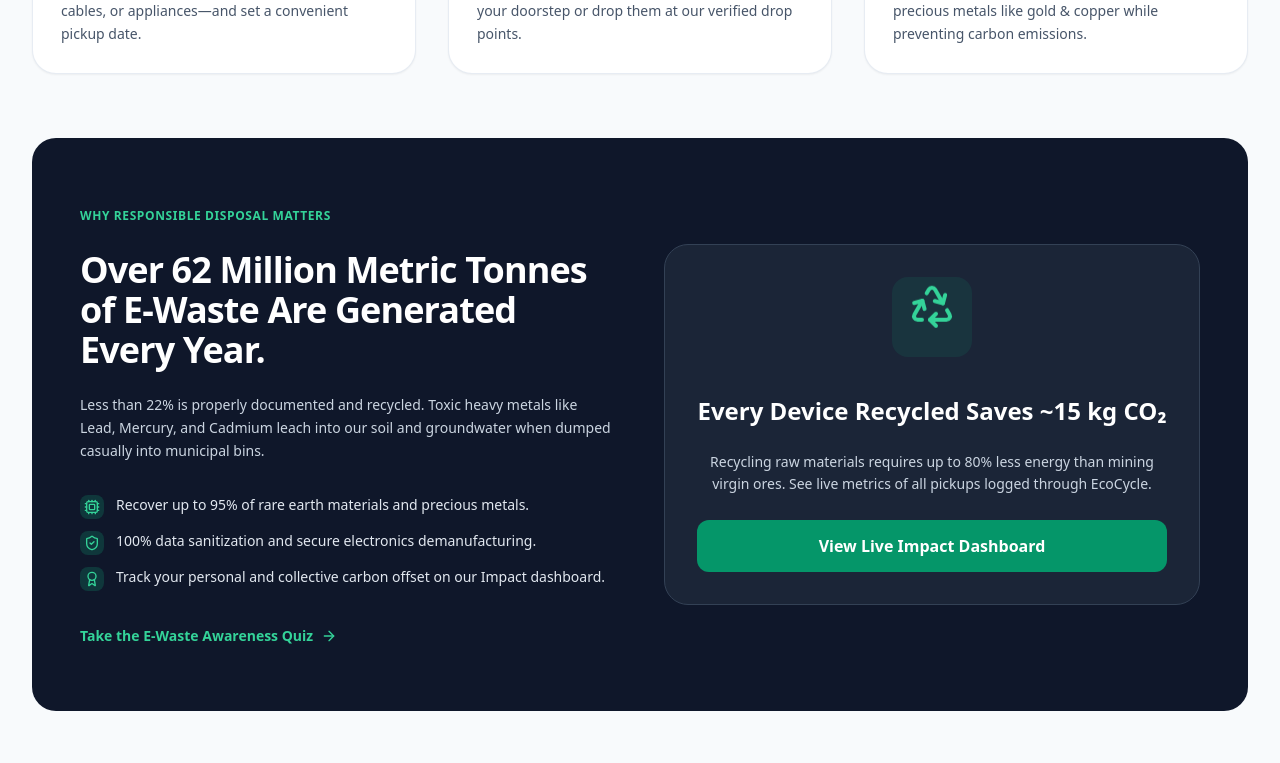
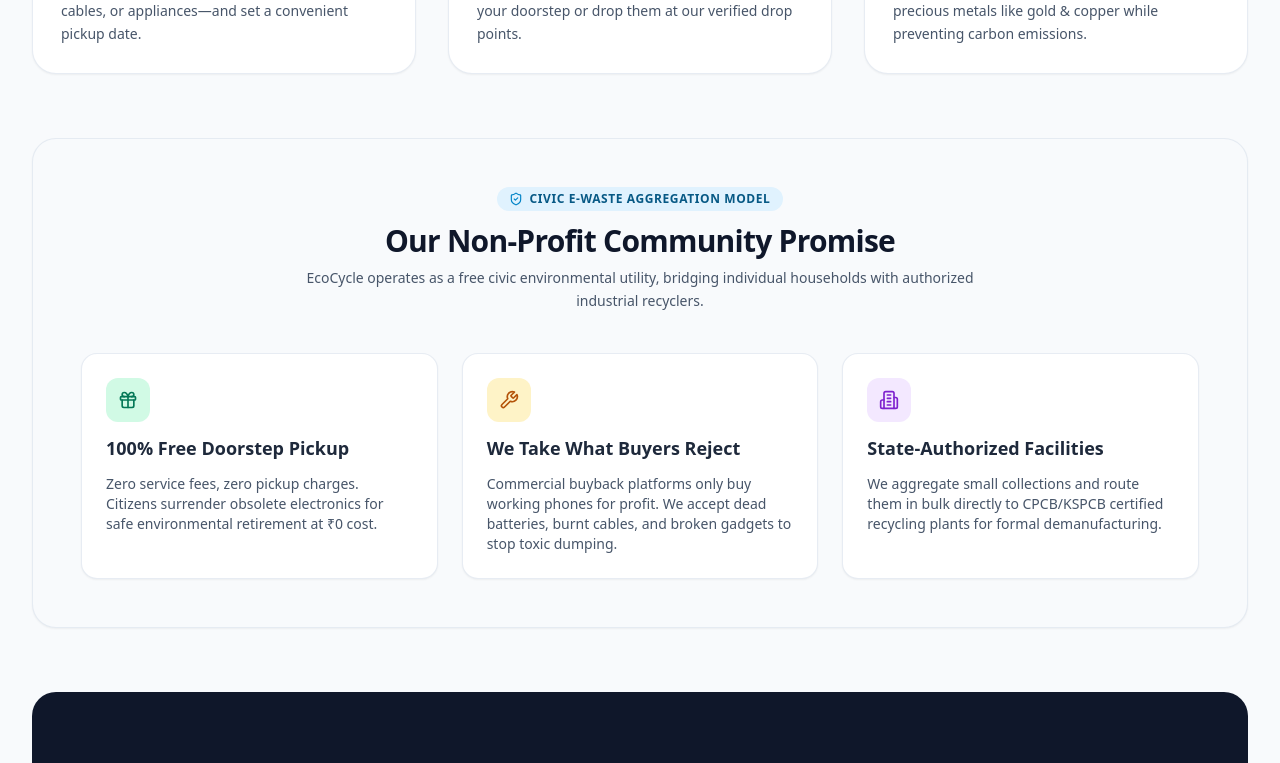
Before and after one commit to chandan-bk/ecocycle, a React (Vite) app: page / in a window 1280 px wide. Shown: the part 960-1723 px from the top of the page. Built offline with nearby package versions, Linux system fonts and the light colour scheme; no server answers.

Commit message:
docs & ui: articulate civic non-profit aggregation model and zero-cost disposal mission

```diff
--- a/src/pages/Awareness.jsx
+++ b/src/pages/Awareness.jsx
@@ -258,6 +258,26 @@
         </div>
       </div>
 
+      {/* Non-Profit Civic Model Clarification */}
+      <div className="bg-slate-50 border-l-4 border-emerald-600 rounded-3xl p-6 sm:p-8 shadow-sm">
+        <div className="flex flex-col sm:flex-row gap-5 items-start">
+          <div className="p-3 bg-emerald-100 text-emerald-800 rounded-2xl shrink-0">
+            <HelpCircle className="w-6 h-6 text-emerald-700" />
+          </div>
+          <div className="space-y-3">
+            <h3 className="text-xl font-bold text-slate-900">
+              FAQ: Why is EcoCycle a Non-Profit Service? Do I Get Paid For My E-Waste?
+            </h3>
+            <p className="text-sm text-slate-600 leading-relaxed">
+              <strong>No, EcoCycle does not purchase devices for cash.</strong> Commercial re-commerce websites (like Cashify or OLX) only buy working smartphones that they can resell for profit, leaving behind 80% of hazardous e-waste (burnt cables, smashed displays, swollen batteries, dead appliances).
+            </p>
+            <p className="text-sm text-slate-600 leading-relaxed">
+              <strong>EcoCycle operates on a civic utility / NGO aggregation model:</strong> Citizens surrender obsolete or broken devices for <strong>100% free</strong>, and we aggregate these small collections to deliver them in bulk to authorized formal dismantling plants (CPCB/KSPCB certified). This ensures dangerous heavy metals are chemically neutralized rather than poisoned into municipal water or burned in informal open-air scrap yards.
+            </p>
+          </div>
+        </div>
+      </div>
+
       {/* Section 3: Interactive 5-Question Quiz */}
       <div className="bg-white rounded-3xl border border-slate-200 p-6 sm:p-10 shadow-lg space-y-8">
 
--- a/src/pages/Home.jsx
+++ b/src/pages/Home.jsx
@@ -9,7 +9,11 @@
   Cpu,
   Award,
   ArrowRight,
-  CheckCircle2
+  CheckCircle2,
+  HeartHandshake,
+  Gift,
+  Wrench,
+  Building2
 } from 'lucide-react';
 
 /**
@@ -59,6 +63,9 @@
             <div className="pt-8 flex flex-wrap items-center justify-center gap-6 text-xs text-slate-500 font-medium">
               <span className="flex items-center gap-1.5">
                 <CheckCircle2 className="w-4 h-4 text-emerald-600" /> Free Doorstep Pickups
+              </span>
+              <span className="flex items-center gap-1.5">
+                <HeartHandshake className="w-4 h-4 text-emerald-600" /> Non-Profit Civic Mission
               </span>
               <span className="flex items-center gap-1.5">
                 <CheckCircle2 className="w-4 h-4 text-emerald-600" /> CPCB Certified Recyclers
@@ -113,6 +120,53 @@
             </p>
           </div>
 
+        </div>
+      </section>
+
+      {/* Non-Profit Civic Model Section */}
+      <section className="max-w-7xl mx-auto px-4 sm:px-6 lg:px-8">
+        <div className="bg-slate-50 border border-slate-200/80 rounded-3xl p-8 sm:p-12 shadow-sm">
+          <div className="text-center max-w-2xl mx-auto mb-10">
+            <span className="inline-flex items-center gap-1.5 px-3 py-1 rounded-full bg-sky-100 text-sky-800 text-xs font-bold uppercase tracking-wider mb-3">
+              <ShieldCheck className="w-3.5 h-3.5 text-sky-600" /> Civic E-Waste Aggregation Model
+            </span>
+            <h2 className="text-3xl font-extrabold text-slate-900 tracking-tight">Our Non-Profit Community Promise</h2>
+            <p className="text-slate-600 text-sm mt-2 leading-relaxed">
+              EcoCycle operates as a free civic environmental utility, bridging individual households with authorized industrial recyclers.
+            </p>
+          </div>
+
+          <div className="grid grid-cols-1 md:grid-cols-3 gap-6">
+            <div className="bg-white p-6 rounded-2xl border border-slate-200/80 shadow-sm space-y-3">
+              <div className="w-11 h-11 bg-emerald-100 text-emerald-800 rounded-xl flex items-center justify-center">
+                <Gift className="w-5 h-5 text-emerald-700" />
+              </div>
+              <h3 className="font-bold text-slate-800 text-lg">100% Free Doorstep Pickup</h3>
+              <p className="text-slate-600 text-xs sm:text-sm leading-relaxed">
+                Zero service fees, zero pickup charges. Citizens surrender obsolete electronics for safe environmental retirement at ₹0 cost.
+              </p>
+            </div>
+
+            <div className="bg-white p-6 rounded-2xl border border-slate-200/80 shadow-sm space-y-3">
+              <div className="w-11 h-11 bg-amber-100 text-amber-800 rounded-xl flex items-center justify-center">
+                <Wrench className="w-5 h-5 text-amber-700" />
+              </div>
+              <h3 className="font-bold text-slate-800 text-lg">We Take What Buyers Reject</h3>
+              <p className="text-slate-600 text-xs sm:text-sm leading-relaxed">
+                Commercial buyback platforms only buy working phones for profit. We accept dead batteries, burnt cables, and broken gadgets to stop toxic dumping.
+              </p>
+            </div>
+
+            <div className="bg-white p-6 rounded-2xl border border-slate-200/80 shadow-sm space-y-3">
+              <div className="w-11 h-11 bg-purple-100 text-purple-800 rounded-xl flex items-center justify-center">
+                <Building2 className="w-5 h-5 text-purple-700" />
+              </div>
+              <h3 className="font-bold text-slate-800 text-lg">State-Authorized Facilities</h3>
+              <p className="text-slate-600 text-xs sm:text-sm leading-relaxed">
+                We aggregate small collections and route them in bulk directly to CPCB/KSPCB certified recycling plants for formal demanufacturing.
+              </p>
+            </div>
+          </div>
         </div>
       </section>
 
--- a/src/pages/SchedulePickup.jsx
+++ b/src/pages/SchedulePickup.jsx
@@ -2,7 +2,7 @@
 import { useNavigate } from 'react-router-dom';
 import { supabase } from '../lib/supabase';
 import { sendBookingConfirmationEmail } from '../lib/emailService';
-import { Calendar, Package, MapPin, Hash, CheckCircle2, AlertCircle, Loader2, ArrowRight } from 'lucide-react';
+import { Calendar, Package, MapPin, Hash, CheckCircle2, AlertCircle, Loader2, ArrowRight, ShieldCheck } from 'lucide-react';
 
 /**
  * SchedulePickup Page
@@ -158,6 +158,15 @@
             </div>
           )}
 
+          {/* Civic Model Assurance */}
+          <div className="mb-6 p-4 rounded-2xl bg-emerald-50 border border-emerald-200 flex items-start gap-3 text-emerald-900 text-xs sm:text-sm">
+            <ShieldCheck className="w-5 h-5 text-emerald-600 shrink-0 mt-0.5" />
+            <div>
+              <strong className="text-emerald-950 font-bold block mb-0.5">100% Free Civic Service:</strong>
+              As a non-profit community initiative, doorstep pickups are completely free. Obsolete or dead devices are safely collected and routed to CPCB/KSPCB certified recyclers for zero-landfill processing.
+            </div>
+          </div>
+
           <form onSubmit={handleSubmit} className="space-y-5">
 
             {/* Item Category Selection */}
```
Also changed, not shown: 1 other file (tests, documents, lock files or other folders).
